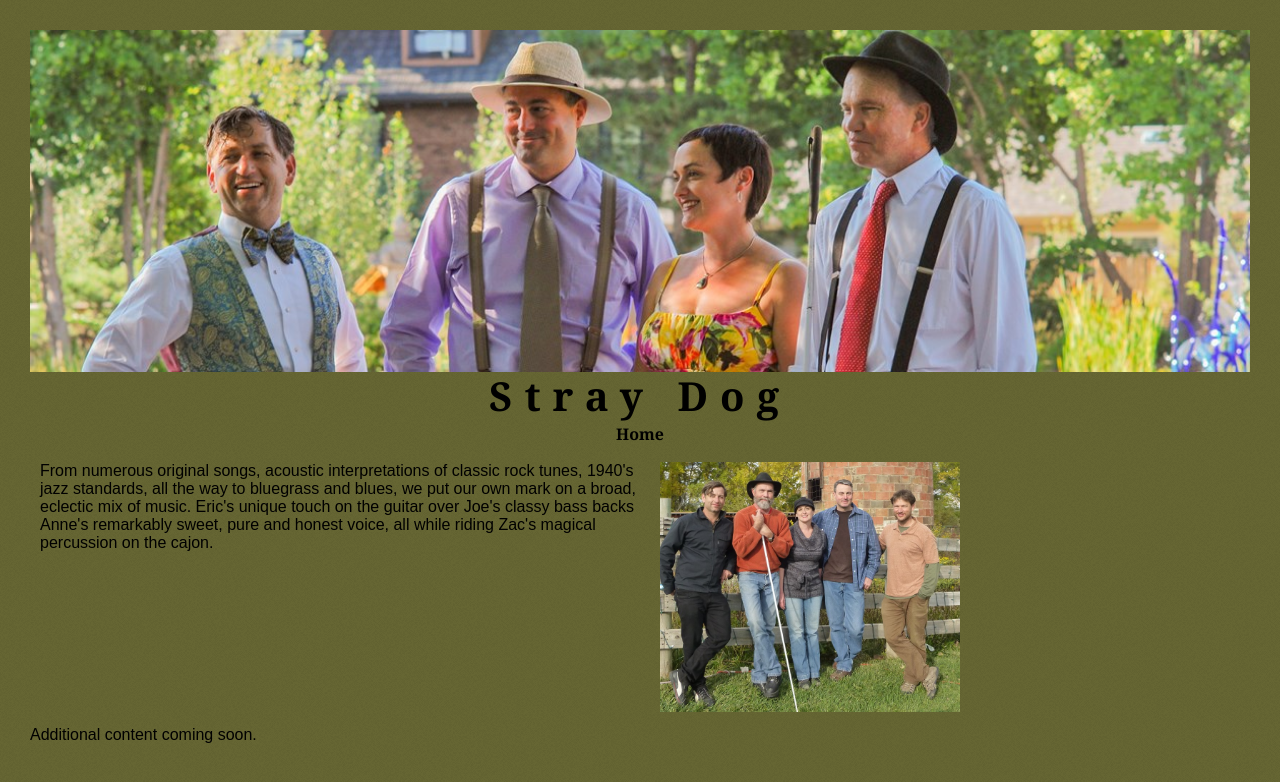
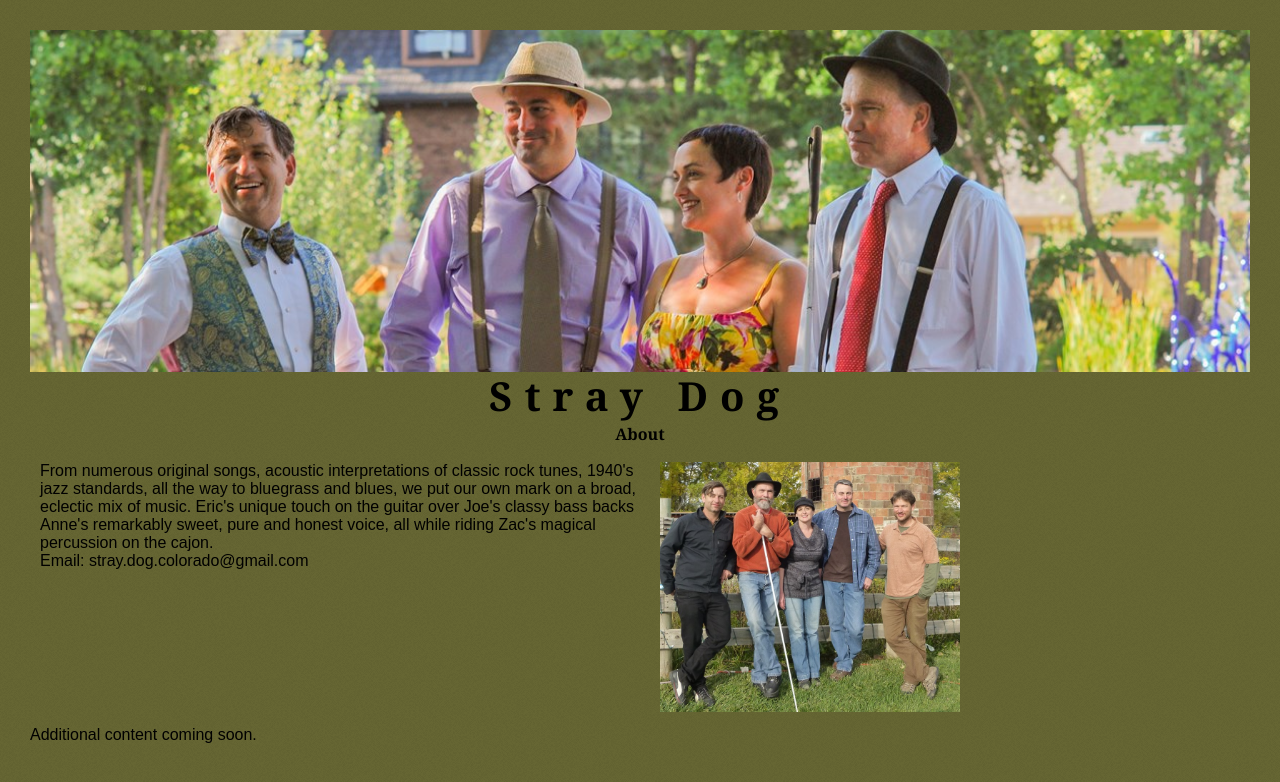
Before and after one commit to straydogcolorado/straydogcolorado.github.io, a plain HTML site: page index.html in a window 1280 px wide. Drawn offline with Linux system fonts and the light colour scheme.

Commit message:
Update index.html

```diff
--- a/index.html
+++ b/index.html
@@ -15,9 +15,10 @@
 <h1 class="title">Stray Dog</h1>
 </header>
 
-<article><h1 id="home">Home</h1>
+<article><h1 id="home">About</h1>
     <section class="left">
         <p>From numerous original songs, acoustic interpretations of classic rock tunes, 1940's jazz standards, all the way to bluegrass and blues, we put our own mark on a broad, eclectic mix of music. Eric's unique touch on the guitar over Joe's classy bass backs Anne's remarkably sweet, pure and honest voice, all while riding Zac's magical percussion on the cajon.</p>
+        <p>Email: stray.dog.colorado@gmail.com</p>
     </section>
     <section class="right">
     	<img src="images/pumpkin_fest.jpg" alt="pumpkin festival" width="300" height="250">
```
